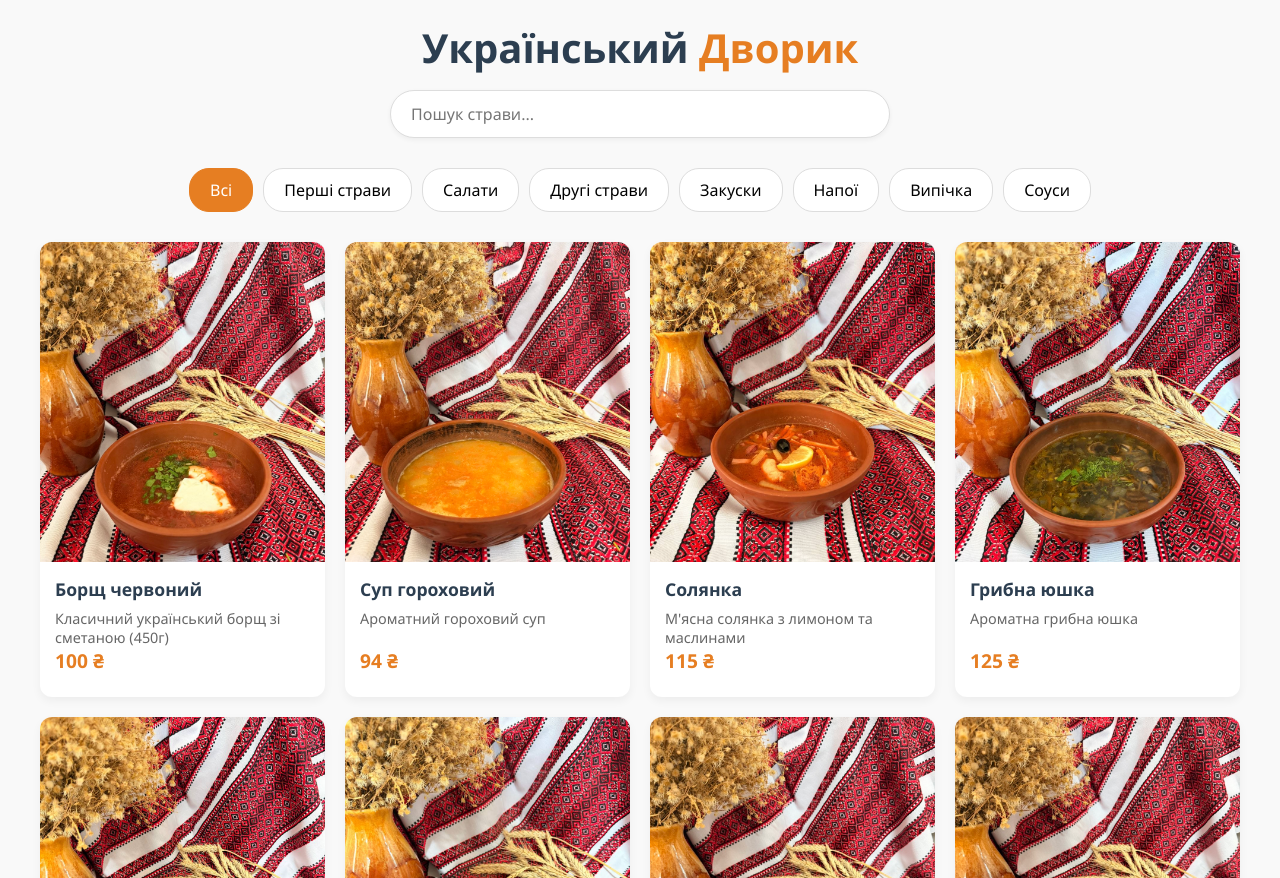
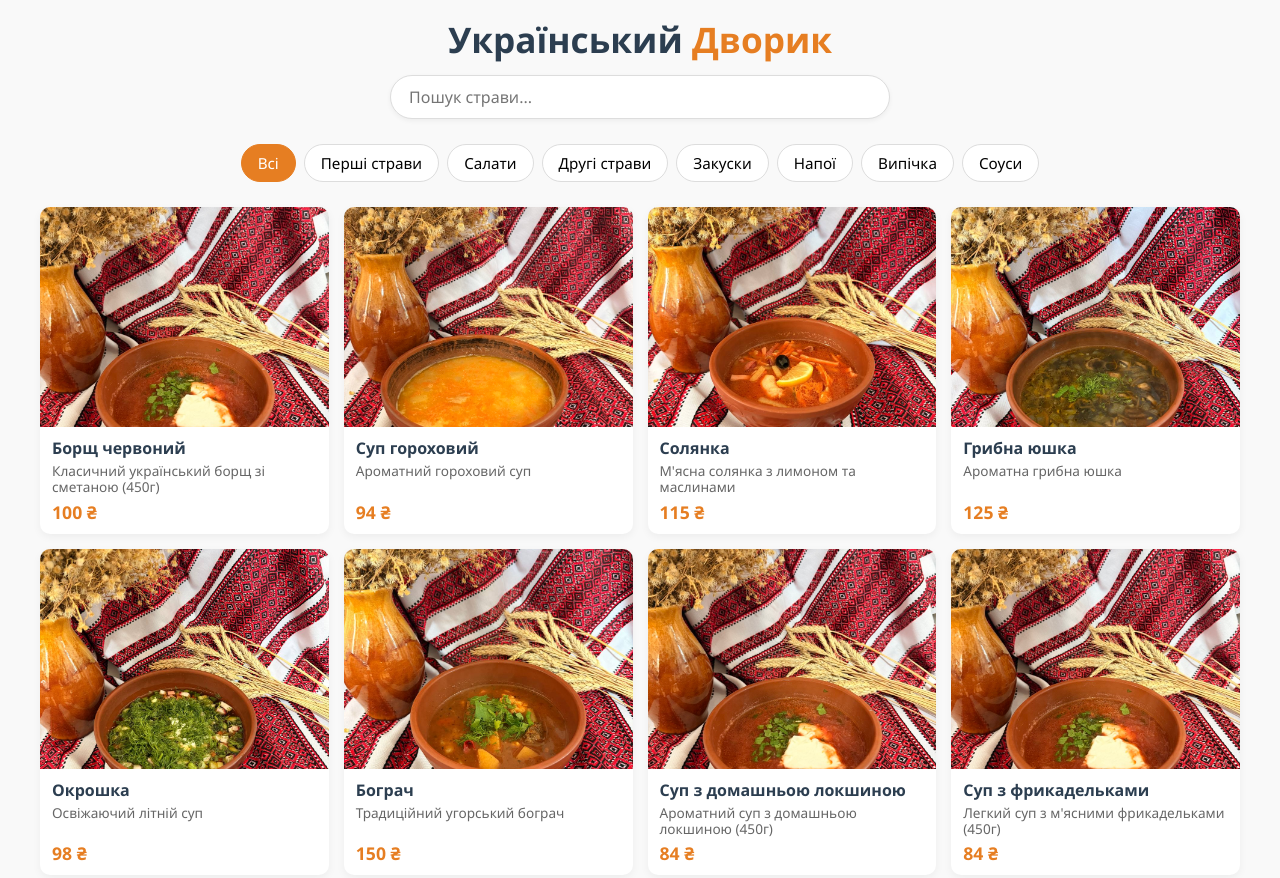
Before and after one commit to Ayak-nn/ukr-dvorik, a website: page index.html in a window 1280 px wide. Shown: the top 878 px of the page. Drawn offline with Linux system fonts and the light colour scheme.

Commit message:
Update index.html

```diff
--- a/index.html
+++ b/index.html
@@ -14,16 +14,16 @@
         body {
             background-color: #f9f9f9;
             color: #333;
-            padding: 20px;
+            padding: 15px;
         }
         .header {
             text-align: center;
-            margin-bottom: 30px;
+            margin-bottom: 25px;
         }
         .header h1 {
-            font-size: 2.5rem;
+            font-size: 2.2rem;
             color: #2c3e50;
-            margin-bottom: 15px;
+            margin-bottom: 12px;
         }
         .header h1 span {
             color: #e67e22;
@@ -34,7 +34,7 @@
         }
         .search-container input {
             width: 100%;
-            padding: 12px 20px;
+            padding: 10px 18px;
             font-size: 1rem;
             border: 1px solid #ddd;
             border-radius: 25px;
@@ -54,16 +54,16 @@
             display: flex;
             justify-content: center;
             flex-wrap: wrap;
-            gap: 10px;
-            margin-bottom: 30px;
+            gap: 8px;
+            margin-bottom: 25px;
         }
         .tab-btn {
-            padding: 10px 20px;
+            padding: 8px 16px;
             background: #fff;
             border: 1px solid #ddd;
             border-radius: 20px;
             cursor: pointer;
-            font-size: 1rem;
+            font-size: 0.95rem;
             transition: 0.3s;
         }
         .tab-btn:hover, .tab-btn.active {
@@ -73,47 +73,46 @@
         }
         .dishes-grid {
             display: grid;
-            grid-template-columns: repeat(auto-fill, minmax(260px, 1fr));
-            gap: 20px;
+            grid-template-columns: repeat(auto-fill, minmax(240px, 1fr));
+            gap: 15px;
         }
         .dish-card {
             background: #fff;
-            border-radius: 12px;
+            border-radius: 10px;
             overflow: hidden;
-            box-shadow: 0 4px 10px rgba(0,0,0,0.05);
-            transition: transform 0.3s;
+            box-shadow: 0 3px 8px rgba(0,0,0,0.05);
             display: flex;
             flex-direction: column;
         }
-        .dish-card:hover {
-            transform: translateY(-5px);
-        }
+        /* Збільшуємо висоту фотографії, щоб блюдо було добре видно */
         .dish-card img {
             width: 100%;
-            height: 320px;
+            height: 220px;
             object-fit: cover;
         }
+        /* Зменшуємо білу частину (відступи) під фотографією */
         .dish-info {
-            padding: 15px;
+            padding: 10px 12px;
             display: flex;
             flex-direction: column;
             flex-grow: 1;
             justify-content: space-between;
         }
         .dish-info h3 {
-            font-size: 1.1rem;
-            margin-bottom: 8px;
+            font-size: 1rem;
+            margin-bottom: 4px;
             color: #2c3e50;
         }
         .price {
-            font-size: 1.2rem;
+            font-size: 1.1rem;
             font-weight: bold;
             color: #e67e22;
-            margin-bottom: 8px;
+            margin-top: 4px;
         }
         .description {
-            font-size: 0.9rem;
+            font-size: 0.85rem;
             color: #666;
+            line-height: 1.2;
         }
     </style>
 </head>
@@ -144,7 +143,6 @@
     </main>
 
     <script>
-        // Локальна константа зі всіма стравами
         const dishes = [
             // --- Перші страви ---
             { id: 1, name: "Борщ червоний", category: "Перші страви", price: 100, description: "Класичний український борщ зі сметаною (450г)", image: "img/borsch.jpg" },
@@ -234,7 +232,6 @@
             });
         }
 
-        // Фільтрація за категоріями
         const buttons = document.querySelectorAll('.tab-btn');
         buttons.forEach(button => {
             button.addEventListener('click', (e) => {
@@ -251,7 +248,6 @@
             });
         });
 
-        // Пошук по назві
         const searchInput = document.getElementById('searchInput');
         searchInput.addEventListener('input', (e) => {
             const query = e.target.value.toLowerCase();
@@ -259,7 +255,6 @@
             renderDishes(filtered);
         });
 
-        // Початкове завантаження
         renderDishes(dishes);
     </script>
 </body>
```
